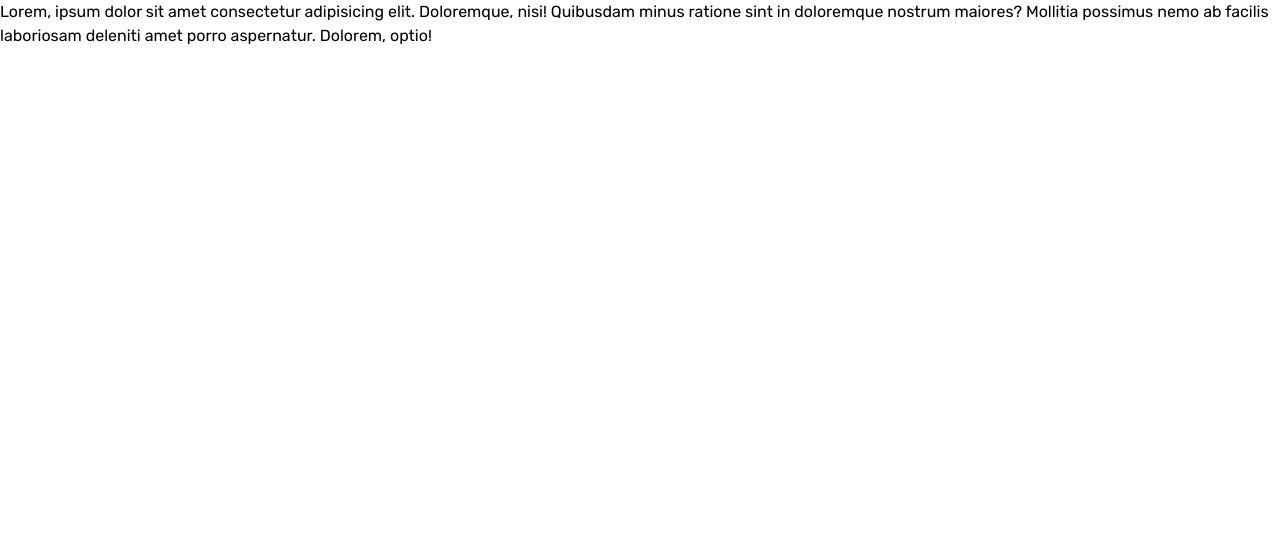
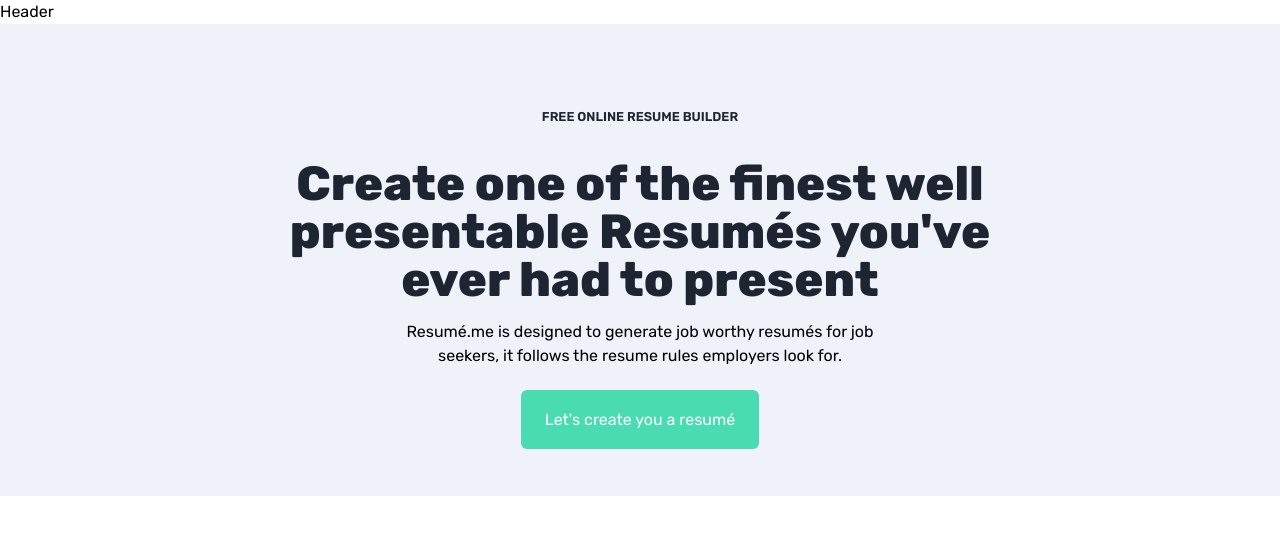
Before and after one commit to OkeleyeVick/v-resume-me, a React (Vite) app: page / in a window 1280 px wide. Shown: the top 534 px of the page. Built offline with nearby package versions, Linux system fonts and the light colour scheme.

Commit message:
pages, new component and router updates

```diff
--- a/index.html
+++ b/index.html
@@ -4,7 +4,7 @@
 		<meta charset="UTF-8" />
 		<link rel="icon" type="image/svg+xml" href="/resume.me.svg" />
 		<meta name="viewport" content="width=device-width, initial-scale=1.0" />
-		<title>Resume.me</title>
+		<title>Resumé.me</title>
 	</head>
 	<body>
 		<div id="root"></div>
--- /dev/null
+++ b/src/MainComponents/LangingPageComps/Header.jsx
@@ -0,0 +1,7 @@
+import React from "react";
+
+const Header = () => {
+	return <div>Header</div>;
+};
+
+export default Header;
--- /dev/null
+++ b/src/MainComponents/LangingPageComps/HeroSection.jsx
@@ -0,0 +1,33 @@
+import React from "react";
+import { Link } from "react-router-dom";
+
+const HeroSection = () => {
+	return (
+		<div className="bg-main_2 text-center">
+			<div className="md:grid md:grid-cols-10 py-16">
+				<div className="flex flex-col md:col-start-2 md:col-end-10 lg:col-start-3 lg:col-end-9 md:grid md:grid-cols-10">
+					<div className="my-4 md:col-start-2 md:col-end-10 lg:col-start-3 lg:col-end-9">
+						<small className="uppercase font-semibold text-text_clr">free online resume builder</small>
+					</div>
+					<div className="md:col-start-1 md:col-end-11 mt-4 flex flex-col">
+						<h1 className="font-extrabold text-3xl md:text-4xl lg:text-5xl text-text_clr">
+							Create one of the finest well presentable Resumés you've ever had to present
+						</h1>
+						<span className="w-full md:w-4/6 mx-auto block mt-4 text-sm md:text-base">
+							Resumé.me is designed to generate job worthy resumés for job seekers, it follows the resume rules employers look for.
+						</span>
+						<div className="mt-10">
+							<Link
+								to="/create-resume"
+								className="text-sm md:text-base text-white bg-main rounded-md py-4 px-6 md:py-5 transition ease-in-out duration-200">
+								Let's create you a resumé
+							</Link>
+						</div>
+					</div>
+				</div>
+			</div>
+		</div>
+	);
+};
+
+export default HeroSection;
--- a/src/MainComponents/LangingPageComps/LandingPage.jsx
+++ b/src/MainComponents/LangingPageComps/LandingPage.jsx
@@ -1,10 +1,12 @@
 import React from "react";
+import Header from "./Header";
+import HeroSection from "./HeroSection";
 
 const LandingPage = () => {
 	return (
 		<div>
-			Lorem, ipsum dolor sit amet consectetur adipisicing elit. Doloremque, nisi! Quibusdam minus ratione sint in doloremque nostrum maiores?
-			Mollitia possimus nemo ab facilis laboriosam deleniti amet porro aspernatur. Dolorem, optio!
+			<Header />
+			<HeroSection />
 		</div>
 	);
 };
--- a/tailwind.config.cjs
+++ b/tailwind.config.cjs
@@ -5,9 +5,11 @@ module.exports = {
 		extend: {
 			backgroundColor: {
 				main: "#49DCB1",
+				main_2: "#EFF2F9",
 			},
 			colors: {
 				main: "#49DCB1",
+				text_clr: "#1E2532",
 			},
 			boxShadow: {
 				custom_1: "rgba(0, 0, 0, 0.24) 0px 3px 8px;",
```
